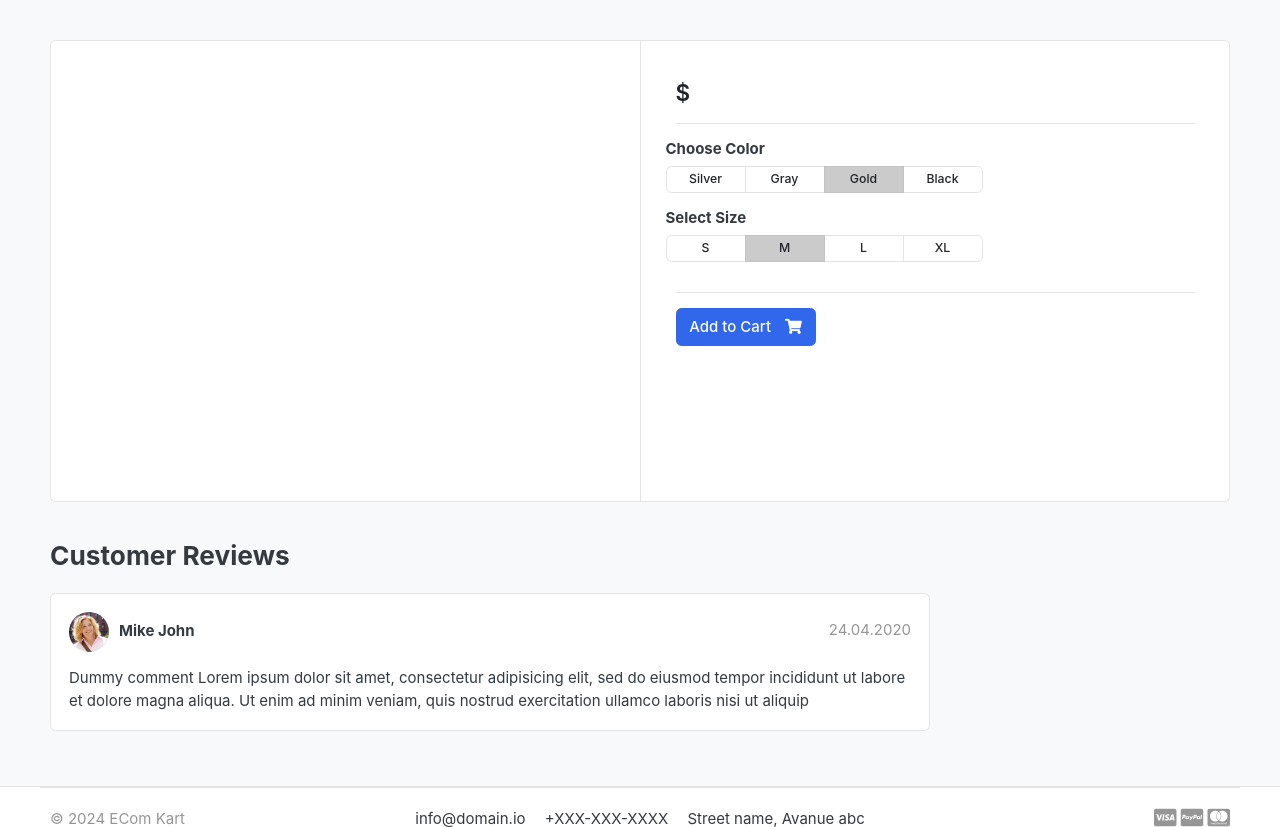
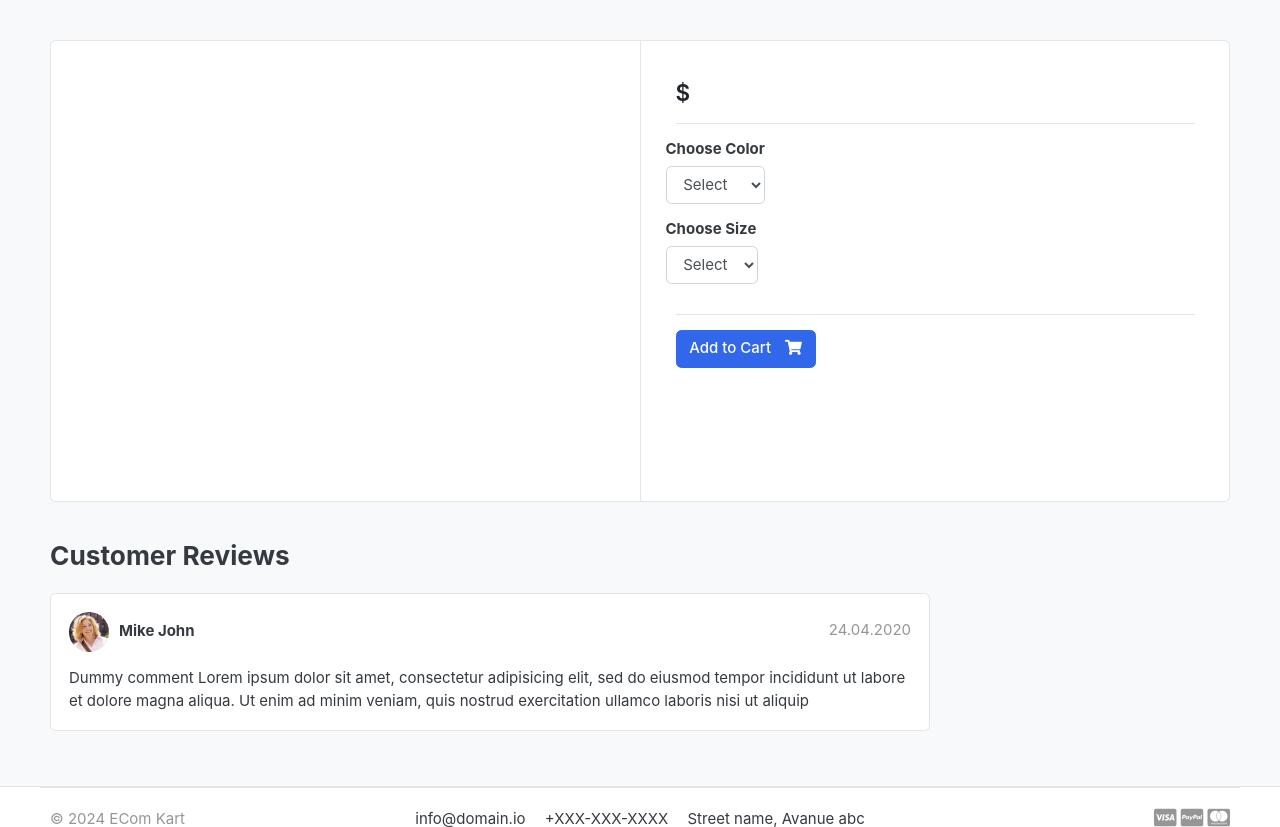
Before and after one commit to STRYKER316/ecom-kart-django, a Django app: template templates/store/product_detail.html in a window 1280 px wide. Shown: the part 118-945 px from the top of the page. Run offline with Django 3.2, Linux system fonts and the light colour scheme; the template is opened without the code that fills it, so the values that code supplies are empty; some libraries are stand-ins or nearby versions; some web fonts are replaced.

Commit message:
Implement product variaitons on product detail page

```diff
--- a/cart/models.py
+++ b/cart/models.py
@@ -1,6 +1,6 @@
 from django.db import models
 
-from store.models import Product
+from store.models import Product, Variation
 
 # Create your models here.
 class Cart(models.Model):
@@ -13,6 +13,7 @@ class Cart(models.Model):
 
 class CartItem(models.Model):
     product = models.ForeignKey(Product, on_delete=models.CASCADE)
+    variations = models.ManyToManyField(Variation, blank=True)
     cart = models.ForeignKey(Cart, on_delete=models.CASCADE)
     quantity = models.IntegerField()
     is_active = models.BooleanField(default=True)
@@ -20,5 +21,5 @@ class CartItem(models.Model):
     def sub_total(self):
         return self.product.price * self.quantity
 
-    def __str__(self):
+    def __unicode__(self):
         return self.product
--- a/cart/views.py
+++ b/cart/views.py
@@ -1,8 +1,8 @@
-from django.http import HttpResponse
+from django.core.exceptions import ObjectDoesNotExist
 from django.shortcuts import get_object_or_404, redirect, render
 
 from .models import Cart, CartItem
-from store.models import Product
+from store.models import Product, Variation
 
 
 def _get_cart_id(request):
@@ -14,6 +14,8 @@ def _get_cart_id(request):
 
 # Create your views here.
 def cart(request, total=0, quantity=0, cart_items=None):
+    tax = 0
+    grand_total = 0
     try:
         cart = Cart.objects.get(cart_id=_get_cart_id(request))
         cart_items = CartItem.objects.filter(cart=cart, is_active=True)
@@ -24,7 +26,7 @@ def cart(request, total=0, quantity=0, cart_items=None):
         tax = (2 * total) / 100
         grand_total = total + tax
 
-    except Cart.DoesNotExist:
+    except ObjectDoesNotExist:
         pass
 
     context = {
@@ -40,6 +42,19 @@ def cart(request, total=0, quantity=0, cart_items=None):
 
 def add_to_cart(request, product_id):
     product = Product.objects.get(id=product_id)
+    product_variations = []
+
+    if request.method == 'POST':
+        for item in request.POST:
+            key = item
+            value = request.POST[key]
+
+            try:
+                variation = Variation.objects.get(product=product , variation_category__iexact=key, variation_value__iexact=value)
+                product_variations.append(variation)
+            except:
+                pass
+
 
     try:
         cart = Cart.objects.get(cart_id=_get_cart_id(request))  # get the cart using the cart_id present in the session
--- a/templates/store/product_detail.html
+++ b/templates/store/product_detail.html
@@ -19,6 +19,8 @@
                 </aside>
 
                 <main class="col-md-6 border-left">
+                    <form action="{% url 'add_to_cart' single_product.id %}" method="POST">
+                        {% csrf_token %}
                         <article class="content-body">
 
                             <h2 class="title">{{ single_product.product_name }}</h2>
@@ -34,40 +36,24 @@
                             <div class="row">
                                 <div class="item-option-select">
                                     <h6>Choose Color</h6>
-                                <div class="btn-group btn-group-sm btn-group-toggle" data-toggle="buttons">
-                                <label class="btn btn-light">
-                                    <input type="radio" name="radio_color"> Silver
-                                </label>
-                                <label class="btn btn-light">
-                                    <input type="radio" name="radio_color" > Gray
-                                </label>
-                                <label class="btn btn-light active">
-                                    <input type="radio" name="radio_color checked"> Gold
-                                </label>
-                                <label class="btn btn-light">
-                                    <input type="radio" name="radio_color"> Black
-                                </label>
-                                </div>
+                                    <select name="color" class="form-control" required>
+                                        <option value="" disabled selected>Select</option>
+                                        {% for i in single_product.variation_set.colors %}
+                                            <option value="{{ i.variation_value | lower }}">{{ i.variation_value | capfirst }}</option>
+                                        {% endfor %}
+                                    </select>
                                 </div>
                             </div> <!-- row.// -->
 
                             <div class="row">
                                 <div class="item-option-select">
-                                <h6>Select Size</h6>
-                                <div class="btn-group btn-group-sm btn-group-toggle" data-toggle="buttons">
-                                <label class="btn btn-light">
-                                    <input type="radio" name="radio_color"> S
-                                </label>
-                                <label class="btn btn-light active">
-                                    <input type="radio" name="radio_color" checked> M
-                                </label>
-                                <label class="btn btn-light">
-                                    <input type="radio" name="radio_color"> L
-                                </label>
-                                <label class="btn btn-light">
-                                    <input type="radio" name="radio_color"> XL
-                                </label>
-                                </div>
+                                    <h6>Choose Size</h6>
+                                    <select name="size" class="form-control" rquired>
+                                        <option value="" disabled selected>Select</option>
+                                        {% for i in single_product.variation_set.sizes %}
+                                            <option value="{{ i.variation_value | lower }}">{{ i.variation_value | capfirst }}</option>
+                                        {% endfor %}
+                                    </select>
                                 </div>
                             </div> <!-- row.// -->
 
@@ -79,10 +65,11 @@
                                     <a href="#" class="btn  btn-success"> <span class="text">Added to Cart</span> <i class="fas fa-check"></i>  </a>
                                     <a href="{% url 'cart' %}" class="btn  btn-outline-primary"> <span class="text">View Cart</span> <i class="fas fa-eye"></i>  </a>
                                 {% else %}
-                                <a href="{% url 'add_to_cart' single_product.id %}" class="btn  btn-primary"> <span class="text">Add to Cart</span> <i class="fas fa-shopping-cart"></i>  </a>
+                                    <button type="submit" class="btn  btn-primary"> <span class="text">Add to Cart</span> <i class="fas fa-shopping-cart"></i></button>
                                 {% endif %}
                             {% endif %}
                         </article> <!-- product-info-aside .// -->
+                    </form>
                 </main> <!-- col.// -->
             </div> <!-- row.// -->
         </div> <!-- card.// -->
```
Also changed, not shown: cart/admin.py (+10 -2 lines), store/admin.py (+9 -1 lines), store/models.py (+26 -0 lines), cart/migrations/0002_cartitem_variations.py (added), store/migrations/0002_variation.py (added). Lines whose indentation alone changed are shown as unchanged.
